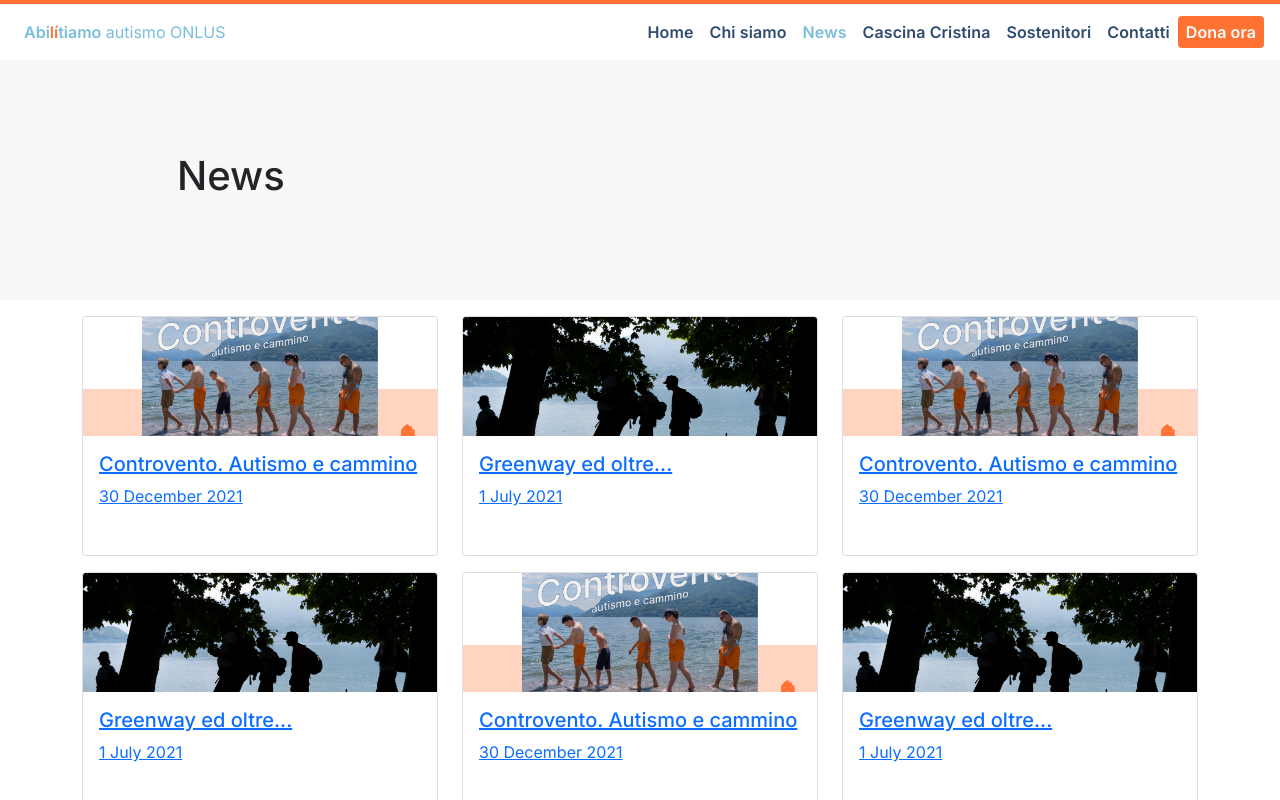
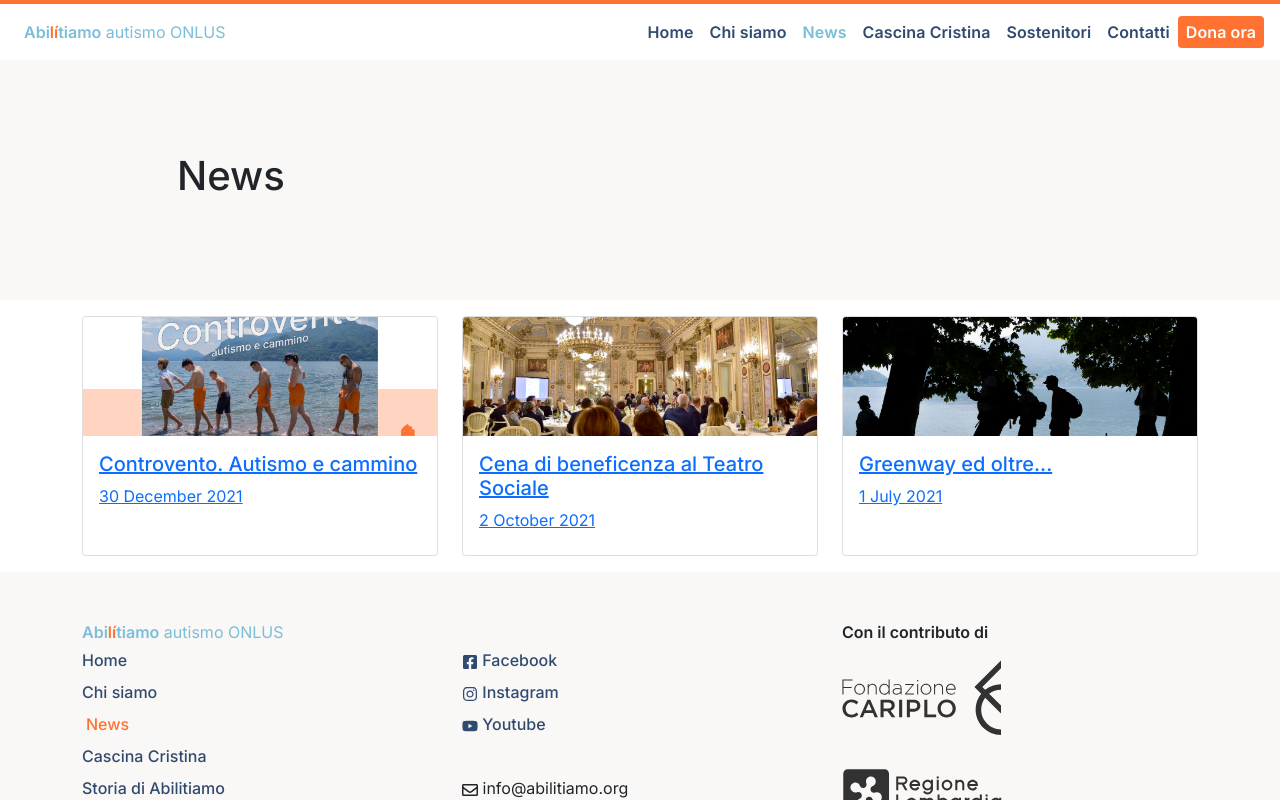
Before and after one commit to iosonosempreio/abilitiamo.org, a Next.js app: page /news in a window 1280 px wide. Shown: the top 800 px of the page. Built offline with nearby package versions, Linux system fonts and the light colour scheme.

Commit message:
new post

```diff
--- a/pages/news.js
+++ b/pages/news.js
@@ -23,9 +23,9 @@ export default function News({ allPostsData }) {
 			<Container>
 				<Row className="pt-3">
 					{allPostsData
-						.concat(allPostsData)
-						.concat(allPostsData)
-						.concat(allPostsData)
+						// .concat(allPostsData)
+						// .concat(allPostsData)
+						// .concat(allPostsData)
 						.map(({ id, date, title, coverImage }) => (
 							<Col
 								xs={{ span: 10, offset: 1 }}
--- /dev/null
+++ b/posts/cena-teatro-sociale.md
@@ -0,0 +1,14 @@
+---
+title: 'Cena di beneficenza al Teatro Sociale'
+author: 'Socio di Abilítiamo'
+date: '2021-10-02'
+coverImage: '/news/cena-teatro-sociale.jpg'
+---
+
+
+Nella serata del giorno primo di ottobre 2021 si è svolta una partecipatissima cena di beneficenza organizzata da Abilítiamo.
+
+La cena ha avuto luogo nella splendida cornice della sala bianca del teatro Sociale di Como. La serata è trascorsa piacevolmente con proiezioni e numerosi interventi di soci ed esperti per far conoscere il progetto di Abilítiamo e le problematiche legata alla sindrome dello spettro autistico.
+In particolare, la dott.ssa Dafne Rigoldi (membro del comitato scientifico di Abilítiamo) ha descritto le problematiche delle persone adulte con autismo e delle loro famiglie, L'arch. Barbara Marelli ha illustrato le ultime novità riguardo il progetto di restauro di Cascina Cristina.
+
+Molte le autorità che hanno partecipato all’evento, fra cui: il Ministro **Erika Stefani**, il Sindaco della città di Como **Mario Landriscina**, il Sottosegretario con delega ai rapporti con il Consiglio Regionale **Fabrizio Turba**, il Sottosegretario di Stato all'Interno **Nicola Molteni**, l’Assessore Regionale **Alessandra Locatelli**, il Consigliere regionale **Angelo Clemente Orsenigo**, il Consigliere di Fondazione Cariplo **Enrico Lironi** e il Presidente di Cassa Rurale **Angelo Porro**.  L’evento è stata l’occasione per consegnare targhe di riconoscimento a chi in particolare modo ha sostenuto la nostra associazione, fra cui il Presidente Porro e il Rotary Club Cantù.
```
Also changed, not shown: public/news/cena-teatro-sociale.jpg (added).
